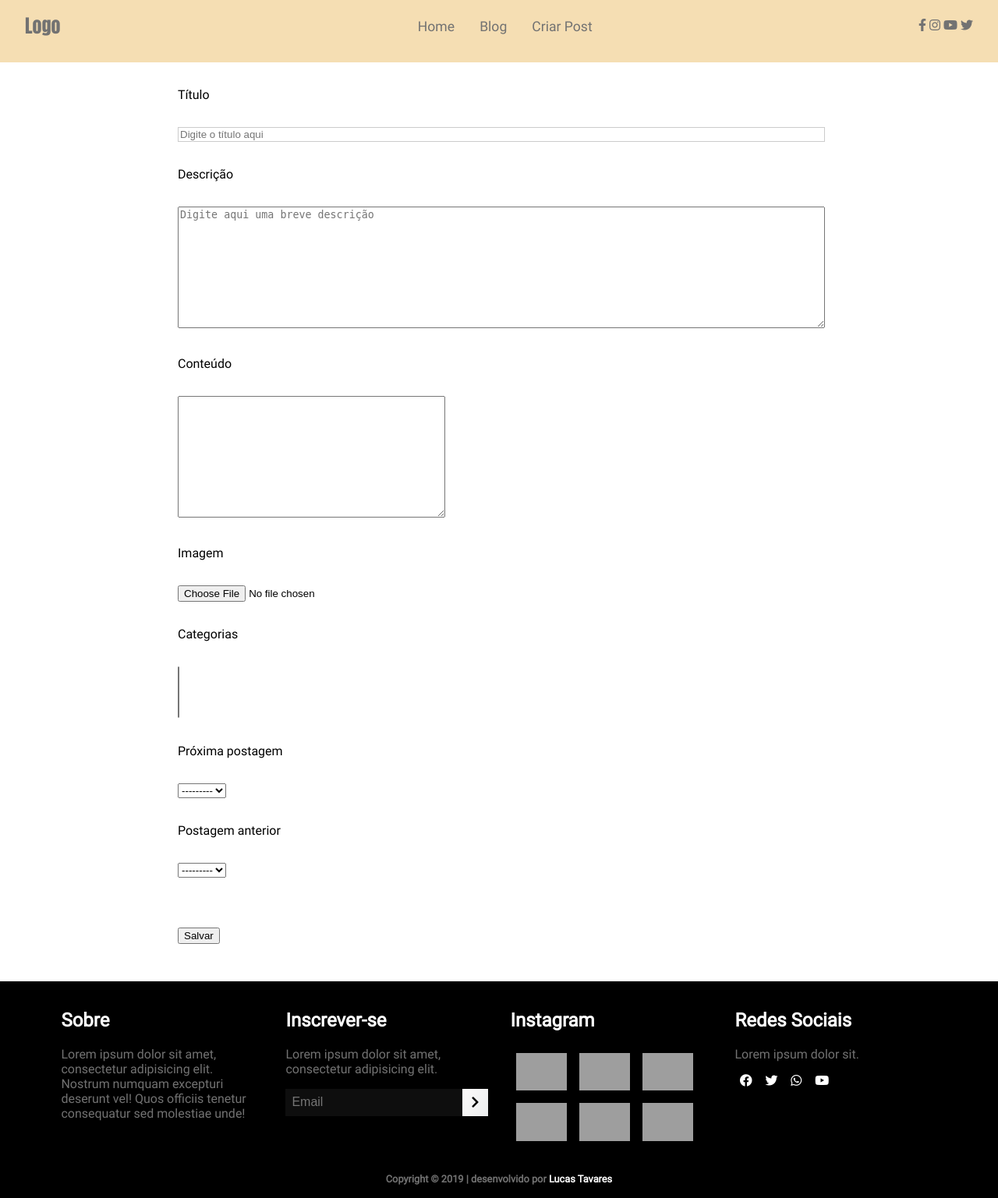
After one commit to LucasDiasTavares/DjangoBlog, a Django app: page /post-create/ in a window 1280 px wide. The commit adds this page. Shown: the whole page at 78% size. Run offline with Django 3.2, Linux system fonts and the light colour scheme; the visitor is signed in with stand-in values (Sample User, id 1); data that the repository does not hold is empty; some libraries are stand-ins or nearby versions; grey boxes are pictures that could not be loaded.

Commit message:
Funcionalidade de create post

```diff
--- a/src/blog/settings.py
+++ b/src/blog/settings.py
@@ -124,6 +124,5 @@ CKEDITOR_CONFIGS = {
     'default': {
         'toolbar': 'full',
         'height': 360,
-        'width': 1000,
     },
 }
--- a/src/blog/urls.py
+++ b/src/blog/urls.py
@@ -3,7 +3,7 @@ from django.conf.urls.static import static
 from django.contrib import admin
 from django.urls import path, include
 
-from posts.views import index, blog, post, search
+from posts.views import index, blog, post, search, post_create , post_update, post_delete
 
 urlpatterns = [
     path('admin/', admin.site.urls),
@@ -11,6 +11,9 @@ urlpatterns = [
     path('blog/', blog, name='post-list'),
     path('seach/', search, name='search'),
     path('post/<id>/', post, name='post-detail'),
+    path('post-create/', post_create, name='post-create'),
+    path('post-update/<id>/', post_update, name='post-update'),
+    path('post-delete/<id>/', post_delete, name='post-delete'),
     path('ckeditor/', include('ckeditor_uploader.urls')),
 ]
 
--- a/src/posts/forms.py
+++ b/src/posts/forms.py
@@ -17,3 +17,36 @@ class CommentForm(forms.ModelForm):
     class Meta:
         model = Comment
         fields = ('content',)
+
+
+class PostForm(forms.ModelForm):
+    def __init__(self, *args, **kwargs):
+        super(PostForm, self).__init__(*args, **kwargs)
+        self.fields['content'].label = "Conteúdo"
+        self.fields['categories'].label = "Categorias"
+        self.fields['previous_post'].label = "Próxima postagem"
+        self.fields['next_post'].label = "Postagem anterior"
+
+    title = forms.CharField(label="Título", widget=forms.TextInput(
+        attrs={'class': 'input',
+               'placeholder': 'Digite o título aqui'
+               })
+        )
+    overview = forms.CharField(label="Descrição", widget=forms.Textarea(
+        attrs={
+            'class': 'overview-text-area',
+            'placeholder': 'Digite aqui uma breve descrição',
+            'cols': '100',
+        })
+    )
+    thumbnail = forms.ImageField(label="Imagem")
+
+    class Meta:
+        model = Post
+        fields = ['title',
+                  'overview',
+                  'content',
+                  'thumbnail',
+                  'categories',
+                  'previous_post',
+                  'next_post']
--- a/src/posts/models.py
+++ b/src/posts/models.py
@@ -2,7 +2,6 @@ from django.db import models
 from django.contrib.auth import get_user_model
 from django.urls import reverse
 
-from ckeditor.fields import RichTextField
 from ckeditor_uploader.fields import RichTextUploadingField
 
 User = get_user_model()
@@ -46,6 +45,16 @@ class Post(models.Model):
             'id': self.id
         })
 
+    def get_update_url(self):
+        return reverse('post-update', kwargs={
+            'id': self.id
+        })
+
+    def get_delete_url(self):
+        return reverse('post-delete', kwargs={
+            'id': self.id
+        })
+
     @property
     def get_comments(self):
         return self.comments.all().order_by('-timestamp')
--- a/src/posts/views.py
+++ b/src/posts/views.py
@@ -1,11 +1,18 @@
 from django.db.models import Count, Q
 from django.core.paginator import Paginator, EmptyPage, PageNotAnInteger
 from django.shortcuts import render, get_object_or_404, redirect, reverse
-from .forms import CommentForm
-from .models import Post
+from .forms import CommentForm, PostForm
+from .models import Post, Author
 
 
 # Methods
+def get_user_author(user):
+    qs = Author.objects.filter(user=user)
+    if qs.exists():
+        return qs[0]
+    return None
+
+
 def get_category_count():
     # Method to see the name and count of every category
     queryset = Post.objects.values(
@@ -105,3 +112,28 @@ def post(request, id):
     }
 
     return render(request, 'post.html', context)
+
+
+def post_create(request):
+    form = PostForm(request.POST or None, request.FILES or None)
+    author = get_user_author(request.user)
+    if request.method == 'POST':
+        if form.is_valid():
+            form.instance.author = author
+            form.save()
+            return redirect(reverse("post-detail", kwargs={
+                'id': form.instance.id
+            }))
+    context = {
+        'form': form
+    }
+
+    return render(request, "post-create.html", context)
+
+
+def post_update(request, id):
+    pass
+
+
+def post_delete(request, id):
+    pass
--- a/src/static_in_env/assets/css/style.css
+++ b/src/static_in_env/assets/css/style.css
@@ -339,14 +339,14 @@ main .site-content .post-title .tags {
 
 main .site-content .post-title .tags .tag {
     background: var(--light-gradient);
-    padding: 0.4rem 1rem;
+    padding: 0.4rem 0.5rem;
     border-radius: 3rem;
     font-family: var(--font-Roboto);
     font-weight: bold;
     color: var(--light-gray);
     margin-top: 1rem;
-    font-size: 1rem;
-}
+    font-size: 0.8rem;
+    }
 
 main .site-content .post-content .post-title .post-btn {
     border-radius: 0;
@@ -843,5 +843,32 @@ main .site-content .singlepostpage .post-title .post-body p span img {
     .site-content .next-previus-post a span {
         font-size: 0.8rem;
     }
+}
 
+/* form */
+.body-form{
+    height: 100%;
+    display: flex;
+    justify-content: center;
+    align-items: center;
+    flex-direction: column;
+    padding-bottom: 3rem;
+    width: 100%;
 }
+
+.input{
+    border: solid 1px #ccc;
+    width: 100%;
+    }
+
+.label-name{
+    display: flex;
+    padding: 2rem 0 ;
+}
+
+.overview-text-area{
+    width: 100%;
+}
+
+.content-name{
+}
--- a/src/templates/components/navbar.html
+++ b/src/templates/components/navbar.html
@@ -17,12 +17,11 @@
                 <li class="nav-link">
                     <a href="/blog">Blog</a>
                 </li>
+                {% if request.user.is_staff %}
                 <li class="nav-link">
-                    <a href="/post/1/">Post</a>
+                    <a href="{% url 'post-create' %}">Criar Post</a>
                 </li>
-                <li class="nav-link">
-                    <a href="#">Contato</a>
-                </li>
+                {% endif %}
             </ul>
         </div>
         <div class="social text-grey">
--- a/src/templates/index.html
+++ b/src/templates/index.html
@@ -33,7 +33,7 @@
                         </div>
                     </div>
                     <div class="post-title">
-                        <a href="" class="title"> {{ obj.title }} </a>
+                        <a href="{{ post.get_absolute_url }}" class="title"> {{ obj.title }} </a>
                         <div class="tags flex-row">
                             {% for cat in obj.categories.all %}
                             <a href="#">
--- /dev/null
+++ b/src/templates/post-create.html
@@ -0,0 +1,26 @@
+{% extends 'base.html' %}
+
+{% block content %}
+<!-- Main content -->
+<main>
+    <div class="body-form">
+        <div class="form">
+            <form method="POST" action="." enctype="multipart/form-data">
+            {% csrf_token %}
+            {{ form.media }}
+            {% for field in form %}
+                <div class="field">
+                    <label for="{{ field.id_for_label }}"
+                           class="label-name">
+                        <span>{{ field.label }}</span>
+                    </label>
+                    {{ field }}
+                </div>
+            {% endfor %}
+             <button class="mt-4" type="submit">Salvar</button>
+        </form>
+        </div>
+    </div>
+
+</main>
+{% endblock content %}
```
Also changed, not shown: requirements.txt (renamed from src/requirements.txt, +6 -1 lines), src/posts/migrations/0001_initial.py, src/posts/migrations/0002_post_featured.py (deleted), src/posts/migrations/0003_auto_20191210_2144.py (deleted), src/posts/migrations/0004_post_content.py (deleted), src/posts/migrations/0005_auto_20191218_1159.py (deleted), src/posts/migrations/0006_auto_20191218_1245.py (deleted), src/posts/migrations/0007_auto_20191218_1555.py (deleted), src/posts/migrations/0008_comment.py (deleted), src/posts/migrations/0009_auto_20200103_1346.py (deleted), src/posts/migrations/0010_auto_20200103_1404.py (deleted).
